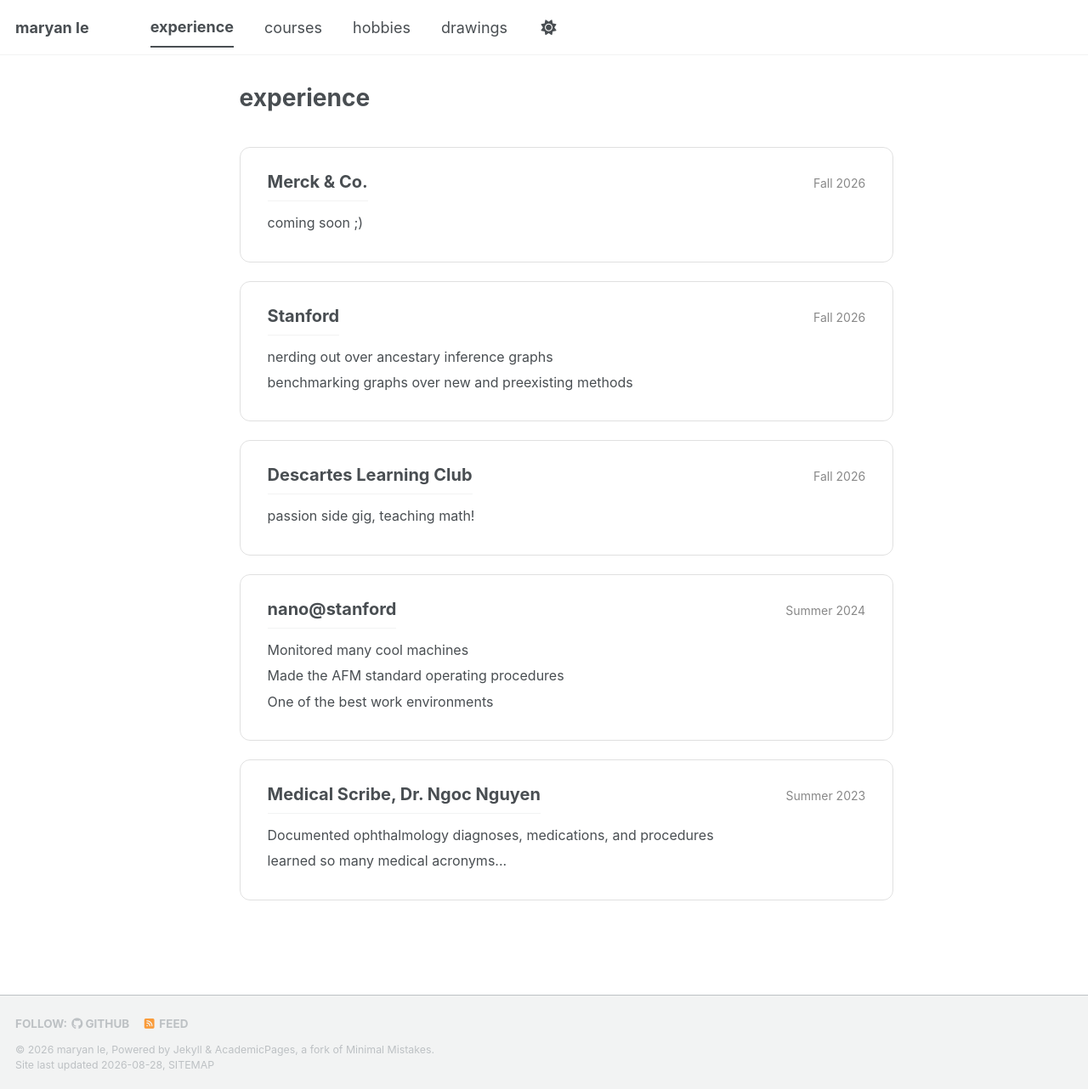
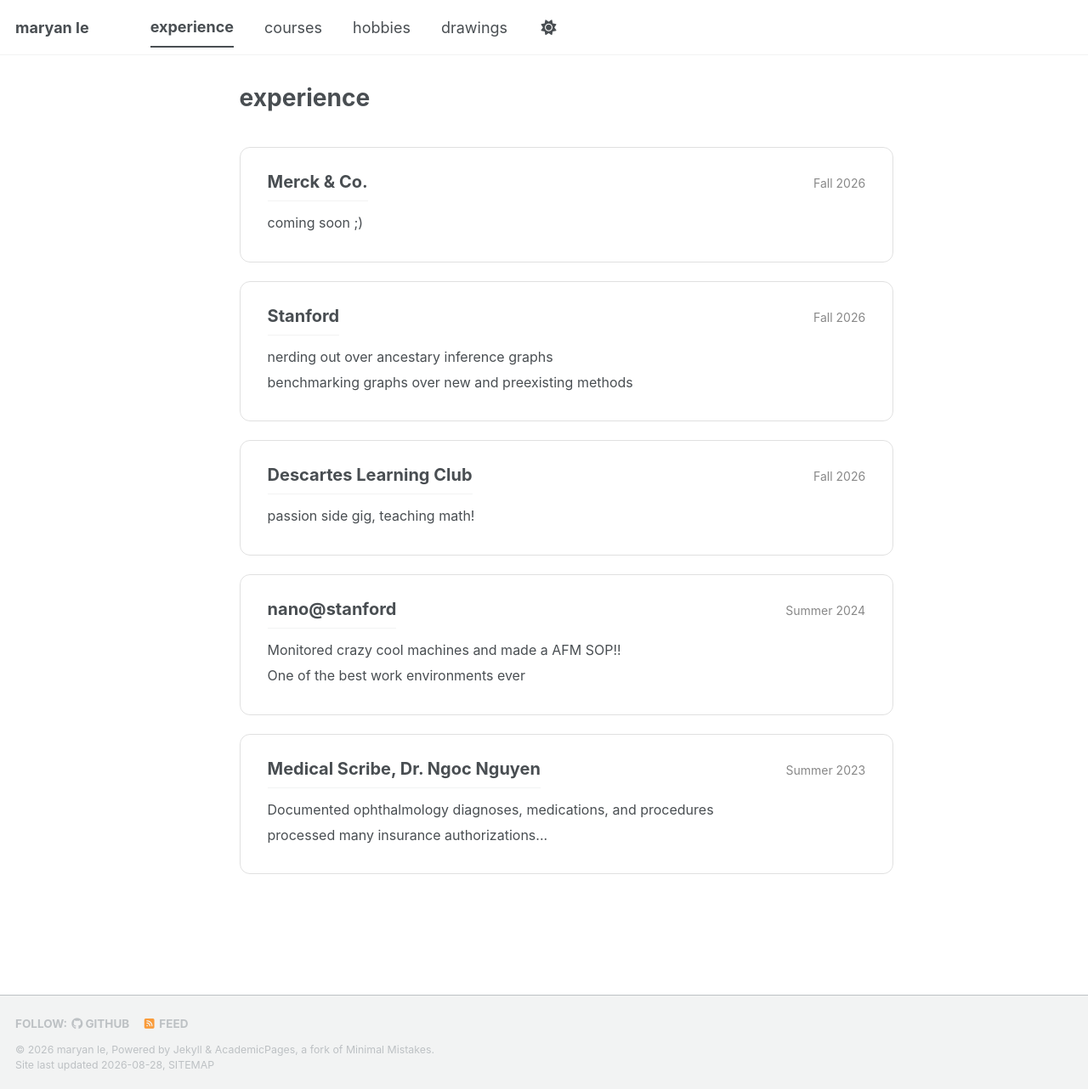
Before and after one commit to lemaryan/lemaryan.github.io, a Jekyll site: the page built from _pages/experience.html, in a window 1280 px wide and 1282 px high. Shown: the whole window at 85% size. Built offline with Jekyll 4.4.1, drawn with Linux system fonts in a browser that asks for light colours; a style sheet for code colours, icons or effects is not loaded.

Commit message:
Update experience.html

```diff
--- a/_pages/experience.html
+++ b/_pages/experience.html
@@ -149,9 +149,8 @@ author_profile: false
     </div>
 
     <div class="experience-description">
-      <p>Monitored many cool machines</p>
-      <p>Made the AFM standard operating procedures</p>
-      <p>One of the best work environments</p>
+      <p>Monitored crazy cool machines and made a AFM SOP!!</p>
+      <p>One of the best work environments ever</p>
     </div>
   </div>
 
@@ -170,7 +169,7 @@ author_profile: false
 
     <div class="experience-description">
       <p>Documented ophthalmology diagnoses, medications, and procedures</p>
-      <p>learned so many medical acronyms...</p>
+      <p>processed many insurance authorizations...</p>
     </div>
   </div>
 
```
